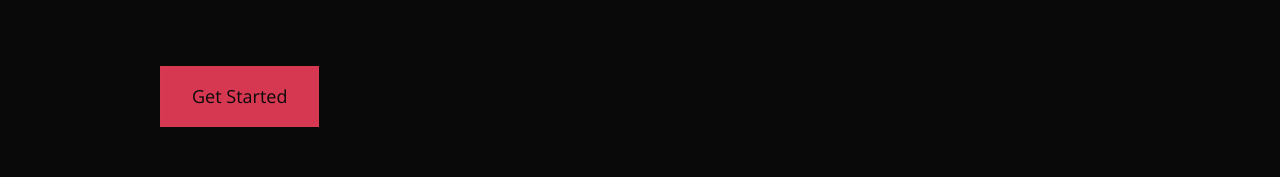
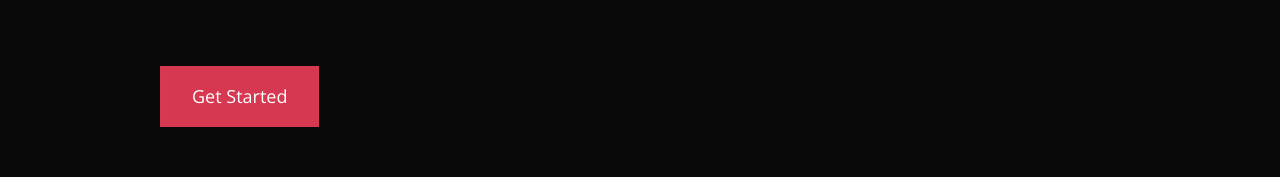
Before and after one commit to vlldnt/holbertonschool-web_front_end, a plain HTML site: page CSS_advanced/index.html in a window 1280 px wide. In both pictures the pointer is over the link "Get Started". Shown: the part 268-445 px from the top of the page. Drawn offline with nearby package versions, Linux system fonts and the light colour scheme.

Commit message:
Task 32 final push

```diff
--- a/CSS_advanced/styles/32-style.css
+++ b/CSS_advanced/styles/32-style.css
@@ -452,10 +452,11 @@
   }
 
   .button:hover {
-    color: var(--button-hover-color) var(--transition-duration);
-    text-decoration: var(--button-hover-text-decoration) var(--transition-duration);
-    background-color: var(--button-hover-background);
-    transition: var(--transition-duration);
+    color: var(--button-hover-color);
+    text-decoration: var(--button-hover-text-decoration);
+    background: var(--button-hover-background);
+    transition-duration: var(--transition-duration);
+    transition-property: color, background-color;
   }
 
   .visually-hidden {
```
